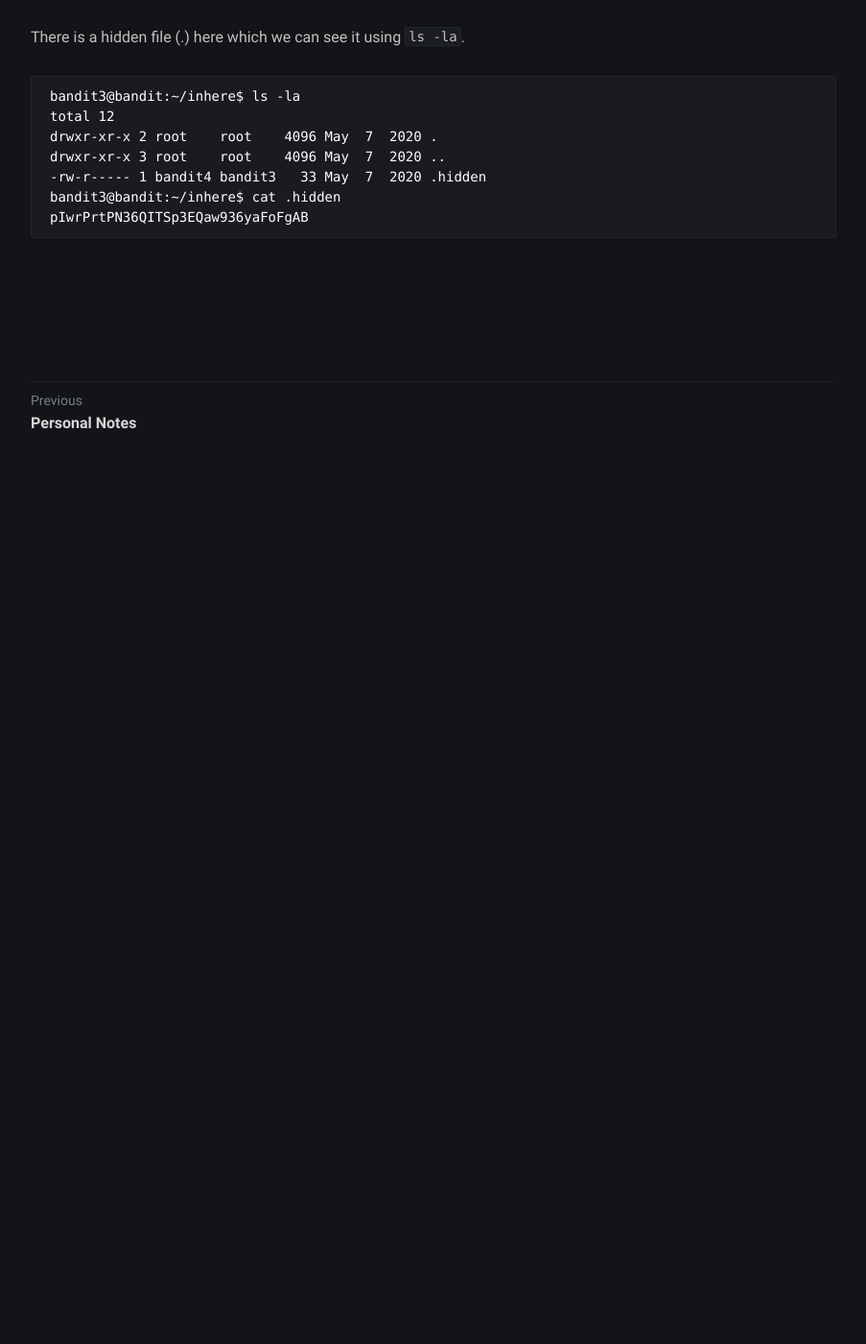
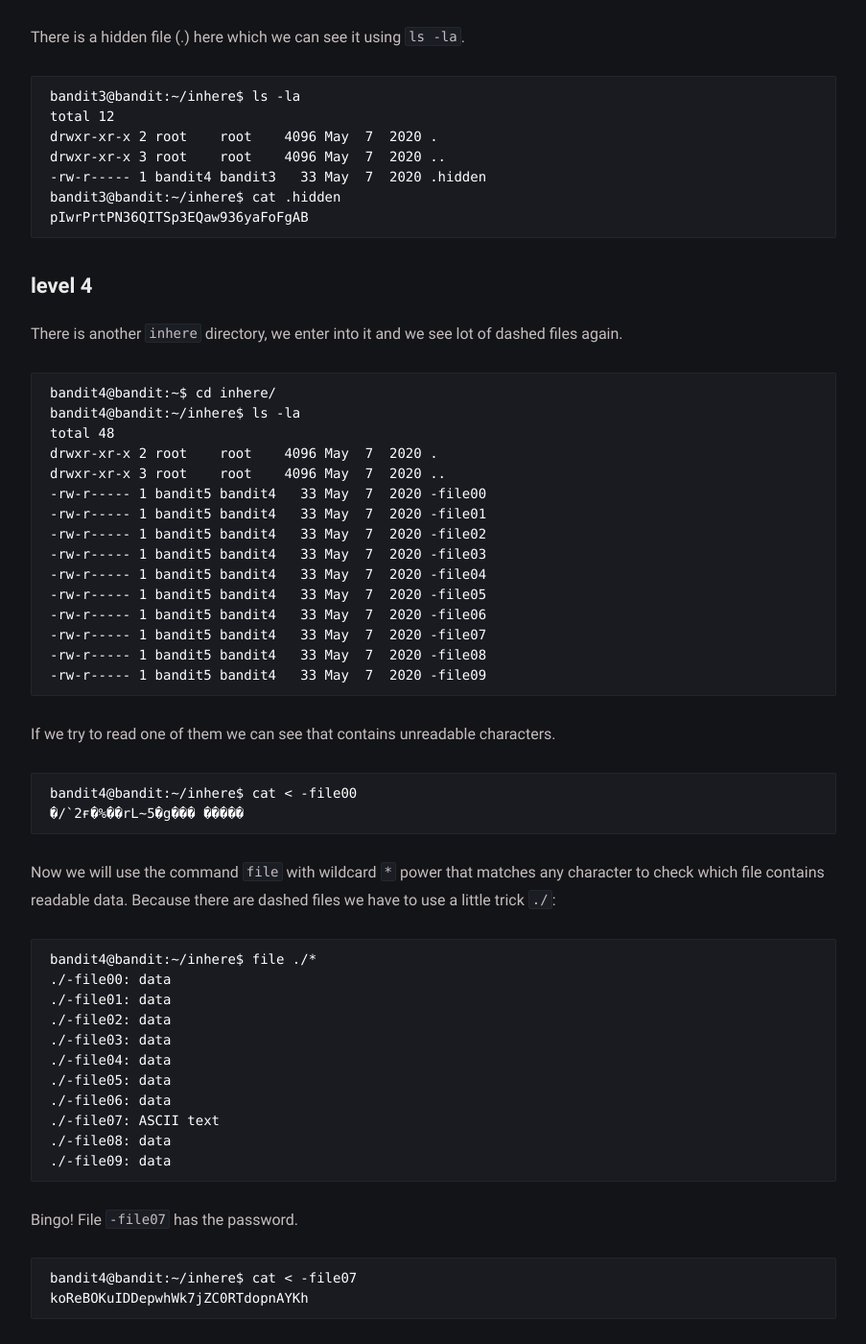
Before and after one commit to sh3llm4g1ck/sh3llm4g1ck.github.io, a Jekyll site: the page built from _posts/overthewire-bandit/2022-03-10-overthewire-bandit.md, in a window 1280 px wide and 1400 px high, scrolled down 2305 px. Shown: the whole window at 96% size, without its empty margins (188-1091 px from the left). Built offline with Jekyll 4.4.1, drawn with Linux system fonts in a browser that asks for light colours; before the commit the page ends 2768 px from its top, so only the background shows below that.

Commit message:
Update 2022-03-10-overthewire-bandit.md

````diff
--- a/_posts/overthewire-bandit/2022-03-10-overthewire-bandit.md
+++ b/_posts/overthewire-bandit/2022-03-10-overthewire-bandit.md
@@ -101,3 +101,55 @@ drwxr-xr-x 3 root    root    4096 May  7  2020 ..
 bandit3@bandit:~/inhere$ cat .hidden
 pIwrPrtPN36QITSp3EQaw936yaFoFgAB
 ```
+
+## level 4
+
+There is another `inhere` directory, we enter into it and we see lot of dashed files again.
+
+```
+bandit4@bandit:~$ cd inhere/
+bandit4@bandit:~/inhere$ ls -la
+total 48
+drwxr-xr-x 2 root    root    4096 May  7  2020 .
+drwxr-xr-x 3 root    root    4096 May  7  2020 ..
+-rw-r----- 1 bandit5 bandit4   33 May  7  2020 -file00
+-rw-r----- 1 bandit5 bandit4   33 May  7  2020 -file01
+-rw-r----- 1 bandit5 bandit4   33 May  7  2020 -file02
+-rw-r----- 1 bandit5 bandit4   33 May  7  2020 -file03
+-rw-r----- 1 bandit5 bandit4   33 May  7  2020 -file04
+-rw-r----- 1 bandit5 bandit4   33 May  7  2020 -file05
+-rw-r----- 1 bandit5 bandit4   33 May  7  2020 -file06
+-rw-r----- 1 bandit5 bandit4   33 May  7  2020 -file07
+-rw-r----- 1 bandit5 bandit4   33 May  7  2020 -file08
+-rw-r----- 1 bandit5 bandit4   33 May  7  2020 -file09
+```
+
+If we try to read one of them we can see that contains unreadable characters.
+
+```
+bandit4@bandit:~/inhere$ cat < -file00
+�/`2ғ�%��rL~5�g��� �����
+```
+
+Now we will use the command `file` with wildcard `*` power that matches any character to check which file contains readable data. Because there are dashed files we have to use a little trick `./`:
+
+```
+bandit4@bandit:~/inhere$ file ./*
+./-file00: data
+./-file01: data
+./-file02: data
+./-file03: data
+./-file04: data
+./-file05: data
+./-file06: data
+./-file07: ASCII text
+./-file08: data
+./-file09: data
+```
+
+Bingo! File `-file07` has the password.
+
+```
+bandit4@bandit:~/inhere$ cat < -file07
+koReBOKuIDDepwhWk7jZC0RTdopnAYKh
+```
````
